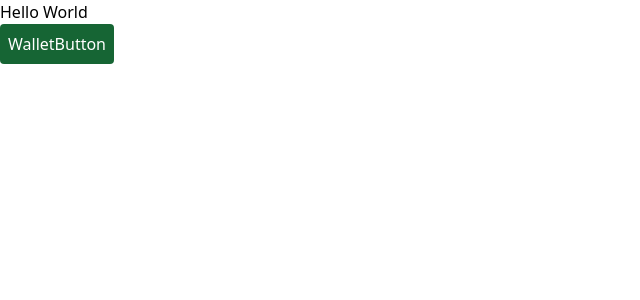
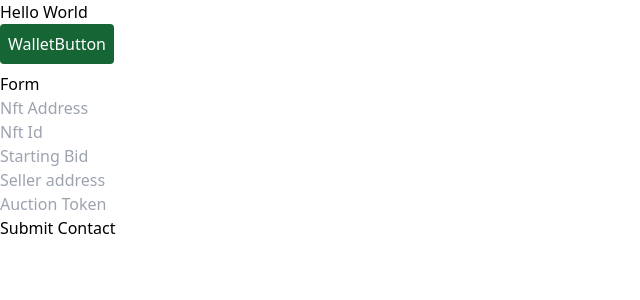
Before and after one commit to EncodeClubGroup6/auction-frontend-svc, a React (Create React App) app in the folder auction-fe/: page / in a window 1280 px wide. Shown: the top 300 px of the page, without its empty margins (0-640 px from the left). Built offline with nearby package versions, Linux system fonts and the light colour scheme.

Commit message:
added provider, contractfactory and input form

```diff
--- a/auction-fe/package.json
+++ b/auction-fe/package.json
@@ -6,6 +6,7 @@
     "@testing-library/jest-dom": "^5.16.5",
     "@testing-library/react": "^13.4.0",
     "@testing-library/user-event": "^13.5.0",
+    "dotenv": "^16.0.3",
     "ethers": "^5.7.2",
     "react": "^18.2.0",
     "react-dom": "^18.2.0",
--- a/auction-fe/src/App.js
+++ b/auction-fe/src/App.js
@@ -1,3 +1,4 @@
+import CreateAuction from "./components/CreateAuction"
 import MetamaskButton from "./components/MetamaskButton"
 
 function App() {
@@ -5,6 +6,7 @@ function App() {
     <>
       <h1>Hello World</h1>
       <MetamaskButton />
+      <CreateAuction />
     </>
   )
 }
--- /dev/null
+++ b/auction-fe/src/components/CreateAuction.js
@@ -0,0 +1,110 @@
+import React, { useState } from "react"
+import { ethers } from "ethers"
+import createAuctionFactoryJson from "../constant/AuctionFactory.json"
+const ALCHEMY_API_KEY_MUMBAI = process.env.ALCHEMY_API_KEY_MUMBAI
+
+function CreateAuction() {
+  const [contractParams, setContractParams] = useState({
+    nft_address: "",
+    nft_id: "",
+    starting_bid: "",
+    seller_address: "",
+    auction_token: "",
+  })
+  const [ownerFeePool, setOwnerFeePool] = useState("")
+
+  const provider = new ethers.providers.AlchemyProvider(
+    "maticmum",
+    "7psAKFAlBLpGe47Y6cVcpOdTBj6TG2Gq"
+  )
+
+  const auctionFactoryContract = new ethers.Contract(
+    "0xF5d54B73285f6534B38E76527B3c7aF2e75C986e",
+    createAuctionFactoryJson.abi,
+    provider
+  )
+
+  async function ownerFee() {
+    const fee = await auctionFactoryContract.ownerFeePool()
+    const formatFee = ethers.utils.formatEther(fee.toString())
+    console.log(formatFee)
+    setOwnerFeePool(formatFee)
+  }
+
+  const handleSubmit = (event) => {
+    event.preventDefault()
+  }
+
+  const onChange = (event) => {
+    setContractParams({
+      ...contractParams,
+      [event.target.name]: event.target.value,
+    })
+  }
+
+  const createAuction = async () => {
+
+  }
+
+
+  return (
+    <div>
+
+      <form onSubmit={handleSubmit}>
+        <div>
+          <h3>Form</h3>
+        </div>
+        <div>
+          <input
+            type='text'
+            onChange={onChange}
+            name='nft_address'
+            placeholder='Nft Address'
+            value={contractParams.nft_address}
+          />
+        </div>
+        <div>
+          <input
+            type='number'
+            onChange={onChange}
+            name='nft_id'
+            placeholder='Nft Id'
+            value={contractParams.nft_id}
+          />
+        </div>
+        <div>
+          <input
+            type='number'
+            onChange={onChange}
+            name='starting_bid'
+            placeholder='Starting Bid'
+            value={contractParams.starting_bid}
+          />
+        </div>
+        <div>
+          <input
+            type='text'
+            onChange={onChange}
+            name='seller_address'
+            placeholder='Seller address'
+            value={contractParams.seller_address}
+          />
+        </div>
+        <div>
+          <input
+            type='text'
+            onChange={onChange}
+            name='auction_token'
+            placeholder='Auction Token'
+            value={contractParams.auction_token}
+          />
+        </div>
+        <div>
+          <button type='submit'>Submit Contact</button>
+        </div>
+      </form>
+    </div>
+  )
+}
+
+export default CreateAuction
```
Also changed, not shown: 1 other file (tests, documents, lock files or other folders).
